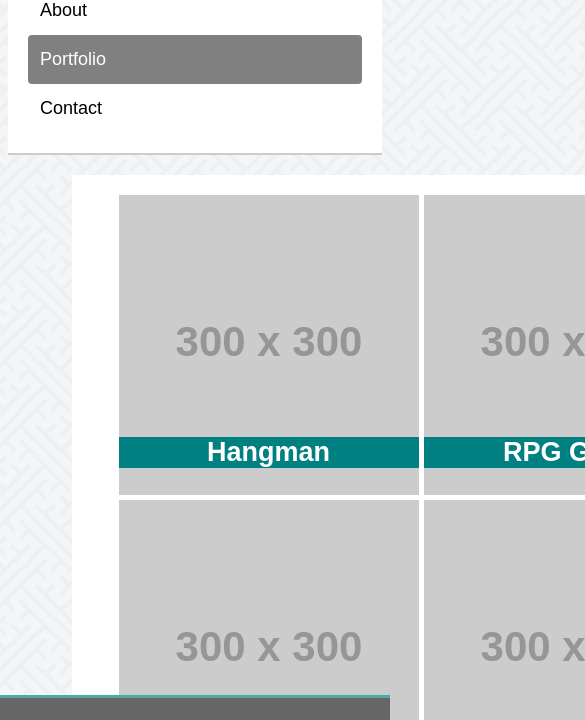
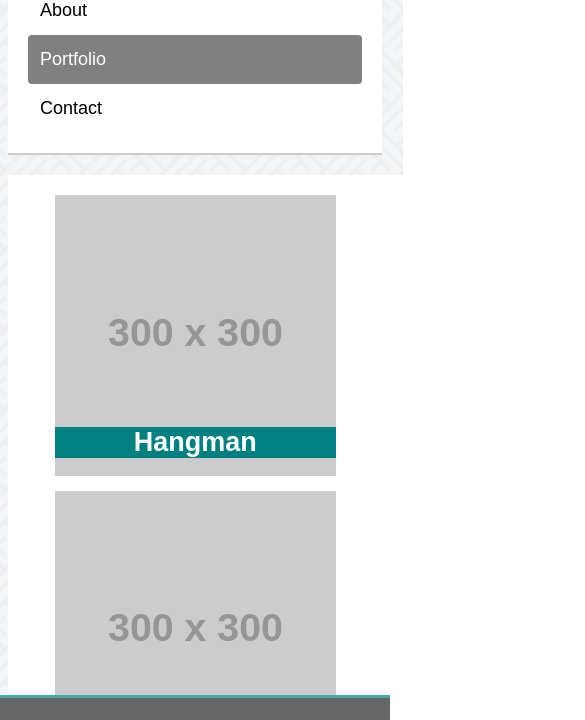
Before and after one commit to joannakhut/Responsive-Portfolio, a plain HTML site: page portfolio.html in a window 390 px wide. Shown: the part 91-811 px from the top of the page, 585 px wide, since content can reach past the window. Drawn offline with Linux system fonts and the light colour scheme; placeholder pictures from the web are drawn by us.

Commit message:
media quieries added

```diff
--- a/assets/css/style.css
+++ b/assets/css/style.css
@@ -143,19 +143,6 @@ header {
     float: right;
   }
 
-  /* Add media queries for responsiveness - when the screen is 500px wide or less, stack the links on top of each other */
-  @media screen and (max-width: 500px) {
-    .navbar a {
-      float: none;
-      display: block;
-      text-align: left;
-    }
-    .navbar-right {
-      float: none;
-    }
-
-  }
-
   /* Style inputs with type="text", select elements and textareas */
 input[type=text], select, textarea {
   width: 100%; /* Full width */
@@ -191,3 +178,42 @@ input[type=submit]:hover {
   margin-left: 17%;
   height: auto;
 }
+
+  /* Add media queries for responsiveness - when the screen is 500px wide or less, stack the links on top of each other */
+  @media screen and (max-width: 640px) {
+    .navbar a {
+      float: none;
+      display: block;
+      text-align: left;
+    }
+    .navbar-right {
+      float: none;
+    }
+
+    #aboutmeimg {
+      float: left;
+    }
+
+ .container {
+   width: 95%;
+   margin: 0 auto;
+   padding-bottom: 20%;
+ }
+
+ .portfolio-item {
+   margin: 0 auto;
+   width: 90%;
+
+ }
+
+ img {
+   margin: 0 auto;
+   width: 95%;
+   padding-bottom: 10px;
+ }
+
+ h1.portfolio-banner {
+   width: 95%;
+ }
+
+  }
--- a/portfolio.html
+++ b/portfolio.html
@@ -14,7 +14,7 @@
 
         .portfolio-item {
             position: relative;
-            display: inline-block
+            display: inline-block;
         }
 
         .portfolio-banner {
@@ -30,6 +30,7 @@
 
 <body>
 
+
     <div class="navbar">
         <a href="./index.html" class="logo">Joanna Khut</a>
         <div class="navbar-right">
@@ -39,7 +40,8 @@
         </div>
     </div>
 
-    <section class="portfolio">
+
+    <section class="container">
         <div class="portfolio-row">
             <div class="portfolio-item">
                 <img src="https://via.placeholder.com/300" />
@@ -68,12 +70,13 @@
                 <h1 class="portfolio-banner">More Cool Stuff</h1>
             </div>
         </div>
+    </section>
 
         <div id="footerportfolio" clear="both">
             <p>Copyright 2018</p>
         </div>
 
-    </section>
+
 
 </body>
 
```
Also changed, not shown: index.html (+21 -11 lines).
